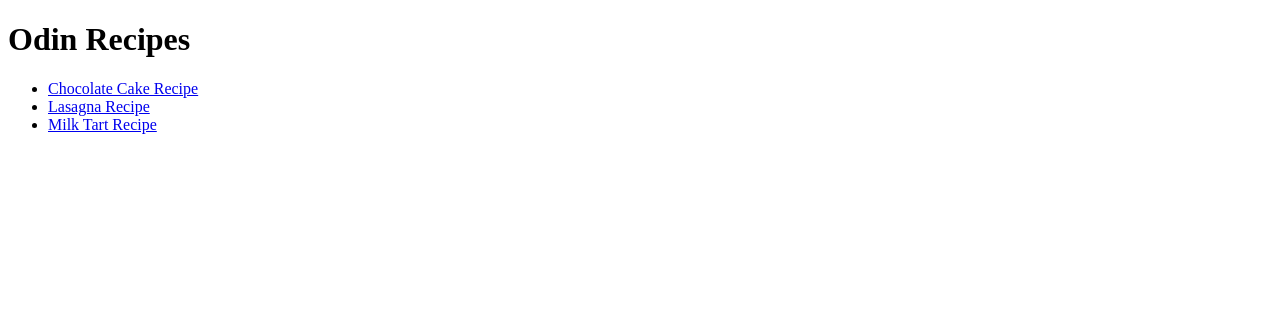
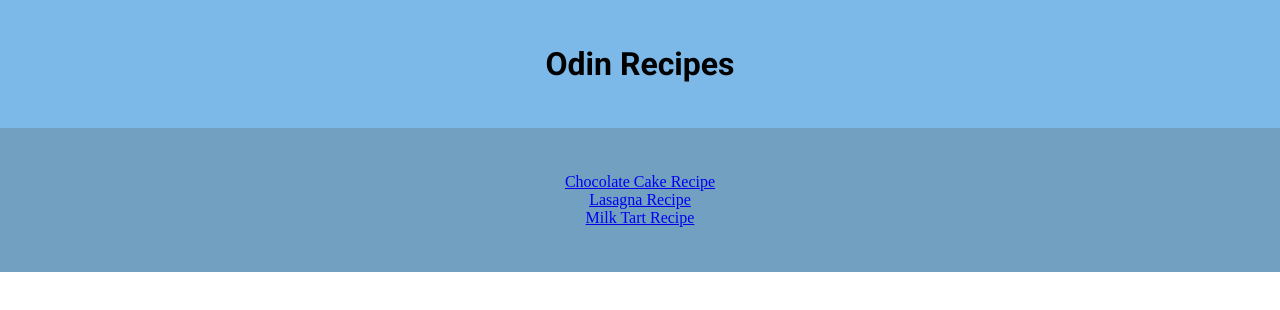
Before and after one commit to Lesetja-Malapane/odin-recipes, a plain HTML site: page index.html in a window 1280 px wide. Drawn offline with Linux system fonts and the light colour scheme.

Commit message:
added styling to front page (still to add more)

```diff
--- a/index.html
+++ b/index.html
@@ -3,14 +3,15 @@
 <head>
     <meta charset="UTF-8">
     <title>Odin Recipes</title>
+    <link rel="stylesheet" href="/styles/style.css">
 </head>
 <body>
     <h1>Odin Recipes</h1>
 
     <ul>
-        <li><a href="recipes/chocolate_cake.html">Chocolate Cake Recipe</a></li>
-        <li><a href="recipes/lasagna.html">Lasagna Recipe</a></li>
-        <li><a href="recipes/milk_tart.html">Milk Tart Recipe</a></li>
+        <li class="chocolate_cake"><a href="recipes/chocolate_cake.html">Chocolate Cake Recipe</a></li>
+        <li class="lasagna"><a href="recipes/lasagna.html">Lasagna Recipe</a></li>
+        <li class="milk_tart"><a href="recipes/milk_tart.html">Milk Tart Recipe</a></li>
     </ul>
 </body>
 </html>
--- /dev/null
+++ b/styles/style.css
@@ -0,0 +1,22 @@
+@import url('https://fonts.googleapis.com/css2?family=Kanit:ital,wght@0,100;0,200;0,300;0,400;0,500;0,600;0,700;0,800;0,900;1,100;1,200;1,300;1,400;1,500;1,600;1,700;1,800;1,900&display=swap');
+@import url('https://fonts.googleapis.com/css2?family=Kanit:ital,wght@0,100;0,200;0,300;0,400;0,500;0,600;0,700;0,800;0,900;1,100;1,200;1,300;1,400;1,500;1,600;1,700;1,800;1,900&family=Roboto:ital,wght@0,100..900;1,100..900&display=swap');
+*{
+    margin: 0;
+    padding: 0;
+    box-sizing: border-box;
+}
+
+h1{
+    background-color: #7CB9E8;
+    font-family: 'Roboto', 'Kanit';
+    padding: 45px;
+    margin: auto;
+    text-align: center;
+}
+
+ul{
+    background-color: #72A0C1;
+    padding: 45px;
+    text-align: center;
+    list-style-type: none;
+}
```
